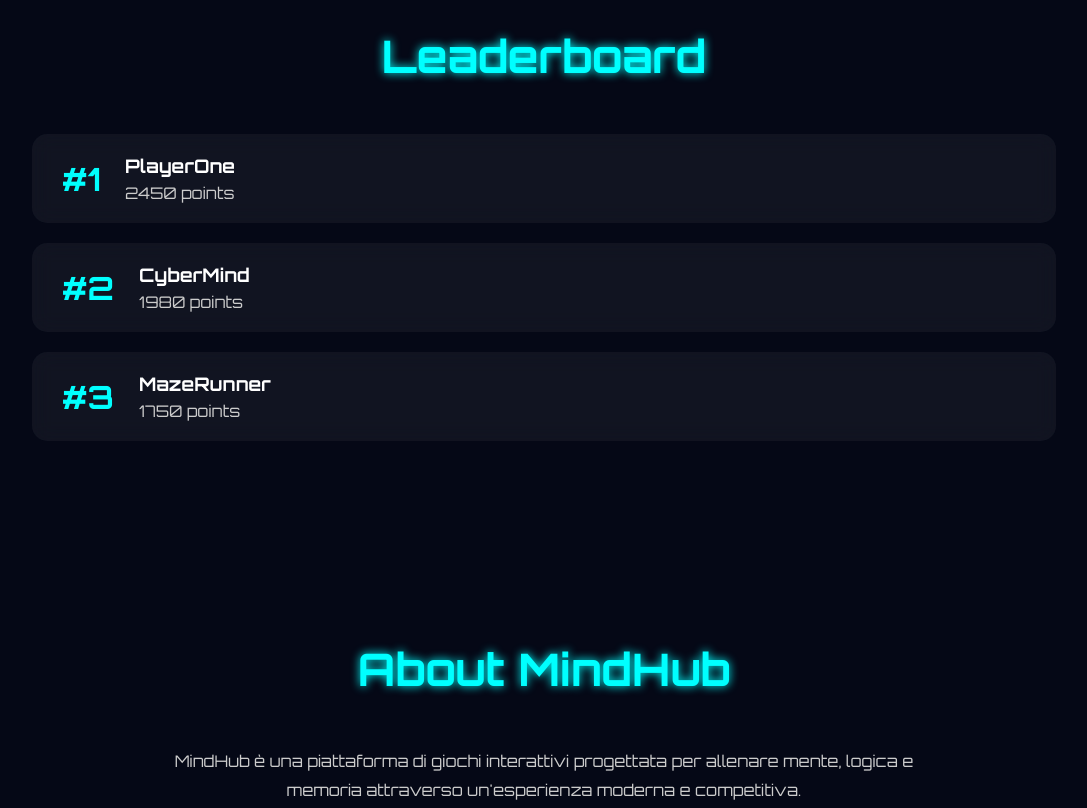
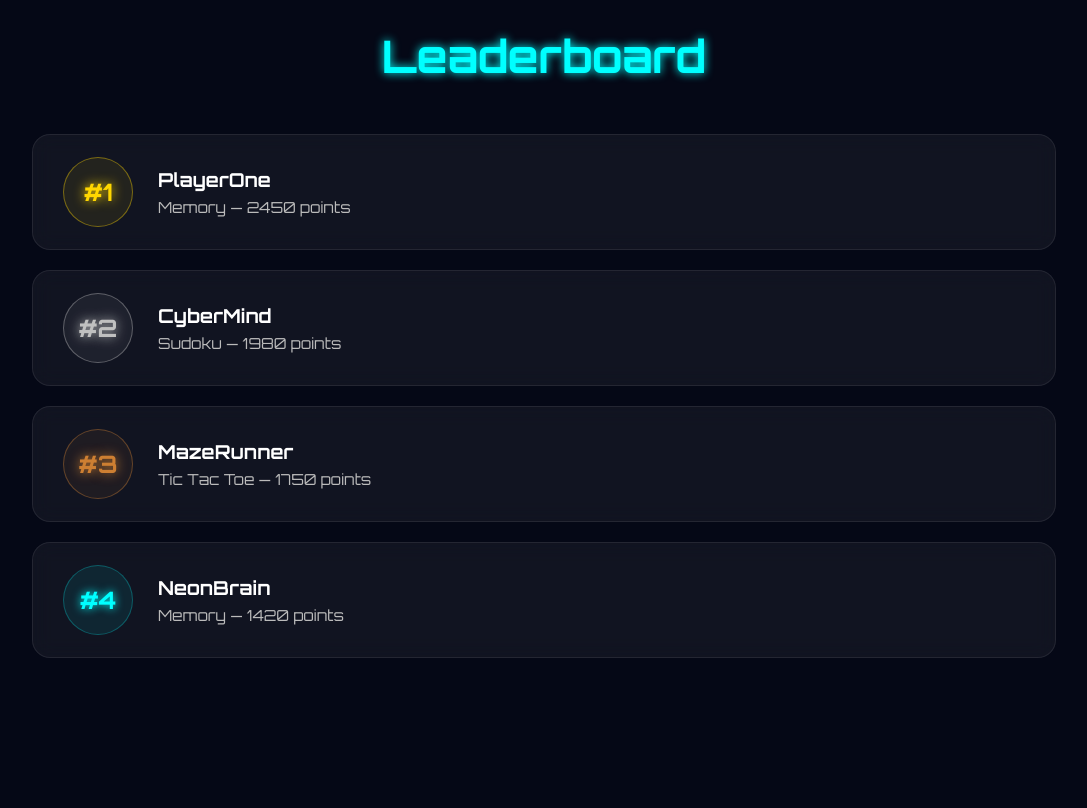
Before and after one commit to DalilaGuardiani/MindHub, a plain HTML site: page frontend/index.html in a window 1280 px wide. Shown: the part 1820-2628 px from the top of the page, without its empty margins (96-1183 px from the left). Drawn offline with Linux system fonts and the light colour scheme.

Commit message:
migliorata la leaderboard

```diff
--- a/frontend/css/style.css
+++ b/frontend/css/style.css
@@ -112,9 +112,8 @@ nav a:hover {
     line-height: 1.1;
     color: #00FFFF;
     text-shadow:
-        0 0 10px #00ffff,
-        0 0 20px #00ffff,
-        0 0 30px #00ffff;
+        0 0 6px rgba(0, 255, 255, 0.9),
+        0 0 14px rgba(0, 255, 255, 0.55);
 }
 
 .hero-content p {
@@ -123,6 +122,13 @@ nav a:hover {
     color: #cfcfcf;
 }
 
+.purple-text {
+    color: #8a2be2;
+
+    text-shadow:
+        0 0 6px rgba(124, 58, 237, 0.9),
+        0 0 14px rgba(124, 58, 237, 0.55);
+}
 /* BUTTON */
 .hero button {
     margin-top: 35px;
@@ -226,7 +232,14 @@ nav a:hover {
 .game-card h3 {
     font-size: 1.6rem;
     margin-bottom: 15px;
-    color: #00FFFF;
+}
+.cyan-card h3 {
+    color: #00ffff;
+    text-shadow: 0 0 10px #00ffff;
+}
+.purple-card h3 {
+    color: #8a2be2;
+    text-shadow: 0 0 10px #8a2be2;
 }
 
 /* TEXT */
@@ -263,31 +276,98 @@ nav a:hover {
 }
 
 /* LEADERBOARD CARD */
+/* LEADERBOARD CARD */
+
 .leaderboard-card {
     background: rgba(255, 255, 255, 0.05);
-    border-radius: 15px;
+
+    border: 1px solid rgba(255,255,255,0.08);
+
+    border-radius: 18px;
+
     display: flex;
     align-items: center;
     gap: 25px;
-    padding: 20px 30px;
+
+    padding: 22px 30px;
 
     backdrop-filter: blur(10px);
+
+    transition: 0.3s;
+}
+
+.leaderboard-card:hover {
+    transform: translateY(-5px);
+
+    box-shadow:
+        0 0 20px rgba(0,255,255,0.15);
 }
 
 /* RANK */
+
 .rank {
-    font-size: 2rem;
+    width: 70px;
+    height: 70px;
+
+    display: flex;
+    justify-content: center;
+    align-items: center;
+
+    border-radius: 50%;
+
+    font-size: 1.5rem;
     font-weight: bold;
-    color: #00FFFF;
+
+    color: #00ffff;
+
+    background: rgba(0,255,255,0.08);
+
+    border: 1px solid rgba(0,255,255,0.25);
+
+    text-shadow: 0 0 10px #00ffff;
+}
+
+/* TOP 3 COLORS */
+
+.leaderboard-card:nth-child(1) .rank {
+    color: #ffd700;
+
+    border-color: rgba(255,215,0,0.4);
+
+    background: rgba(255,215,0,0.08);
+
+    text-shadow: 0 0 12px #ffd700;
+}
+
+.leaderboard-card:nth-child(2) .rank {
+    color: #c0c0c0;
+
+    border-color: rgba(192,192,192,0.4);
+
+    background: rgba(192,192,192,0.08);
+
+    text-shadow: 0 0 12px #c0c0c0;
+}
+
+.leaderboard-card:nth-child(3) .rank {
+    color: #cd7f32;
+
+    border-color: rgba(205,127,50,0.4);
+
+    background: rgba(205,127,50,0.08);
+
+    text-shadow: 0 0 12px #cd7f32;
 }
 
 /* PLAYER INFO */
 .player-info h3 {
-    margin-bottom: 5px;
+    font-size: 1.2rem;
+    margin-bottom: 6px;
 }
 
 .player-info p {
-    color: #cccccc;
+    color: #bbbbbb;
+    font-size: 0.95rem;
 }
 
 /* ABOUT */
--- a/frontend/index.html
+++ b/frontend/index.html
@@ -20,7 +20,8 @@
         <header class="navbar">
             <div class="logo-container">
                 <img src="assets/logo.png" alt="MindHub Logo" class="logo">
-                <h1>MindHub</h1>
+                <h1>Mind<span class="purple-text">Hub</span>
+</h1>
             </div>
             <nav>
                 <a href="#games">Games</a>
@@ -36,7 +37,7 @@
             <div class="hero-content">
                 <h2>
                     PLAY.<br>
-                    IMPROVE.<br>
+                    <span class="purple-text">IMPROVE.</span><br>
                     COMPETE.
                 </h2>
                 <p> <!-- piccola descrizione del progetto -->
@@ -98,30 +99,8 @@
         <section class="leaderboard-section" id="leaderboard">
             <h2 class="section-title">Leaderboard</h2>
 
-            <div class="leaderboard-container">
-                <div class="leaderboard-card">
-                    <span class="rank">#1</span>
-                    <div class="player-info">
-                        <h3>PlayerOne</h3>
-                        <p>2450 points</p>
-                    </div>
-                </div>
-
-                <div class="leaderboard-card">
-                    <span class="rank">#2</span>
-                    <div class="player-info">
-                        <h3>CyberMind</h3>
-                        <p>1980 points</p>
-                    </div>
-                </div>
-
-                <div class="leaderboard-card">
-                    <span class="rank">#3</span>
-                    <div class="player-info">
-                        <h3>MazeRunner</h3>
-                        <p>1750 points</p>
-                    </div>
-                </div>
+            <div class="leaderboard-container" id="leaderboard-container">
+                <!-- La leaderboard verrà generata con JavaScript -->
             </div>
         </section>
 
@@ -140,5 +119,6 @@
         </footer>
 
         <script src="js/main.js"></script>
+        <script src="js/leaderboard.js"></script>
     </body>
 </html>
--- a/frontend/js/leaderboard.js
+++ b/frontend/js/leaderboard.js
@@ -0,0 +1,47 @@
+const leaderboardData = [
+    {
+        username: "PlayerOne",
+        game: "Memory",
+        score: 2450
+    },
+    {
+        username: "CyberMind",
+        game: "Sudoku",
+        score: 1980
+    },
+    {
+        username: "MazeRunner",
+        game: "Tic Tac Toe",
+        score: 1750
+    },
+    {
+        username: "NeonBrain",
+        game: "Memory",
+        score: 1420
+    }
+];
+
+const leaderboardContainer = document.getElementById("leaderboard-container");
+
+function loadLeaderboard() {
+    leaderboardContainer.innerHTML = "";
+
+    leaderboardData.forEach((player, index) => {
+        const card = document.createElement("div");
+
+        card.classList.add("leaderboard-card");
+
+        card.innerHTML = `
+            <span class="rank">#${index + 1}</span>
+
+            <div class="player-info">
+                <h3>${player.username}</h3>
+                <p>${player.game} — ${player.score} points</p>
+            </div>
+        `;
+
+        leaderboardContainer.appendChild(card);
+    });
+}
+
+loadLeaderboard();
```
